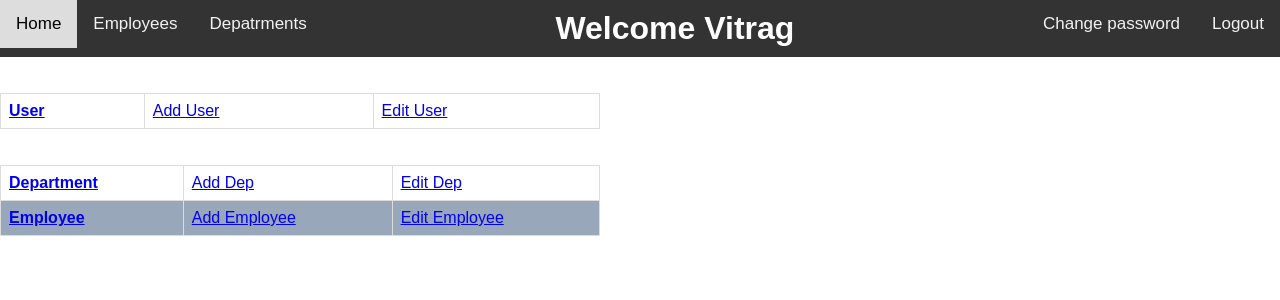
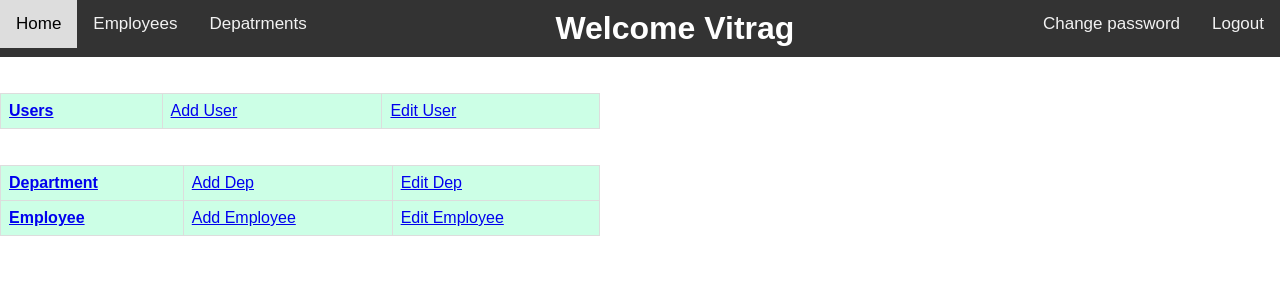
Before and after one commit to vickypatel24/HR_project, a Django app: page /home/ in a window 1280 px wide. Shown: the top 300 px of the page. Run offline with Django 4.2, Linux system fonts and the light colour scheme; a user stored in the database is signed in.

```diff
--- a/members/templates/edit_emp.html
+++ b/members/templates/edit_emp.html
@@ -6,6 +6,8 @@ Edit Employee
 {% endblock %}
 
 {% block content %}
+<h2>Edit Employee Details</h2>
+
 
 {{form}}
 
--- a/members/templates/home_page.html
+++ b/members/templates/home_page.html
@@ -15,6 +15,7 @@ td, th {
   border: 1px solid #dddddd;
   text-align: left;
   padding: 8px;
+  background-color: #ccffe6;
 }
 
 tr:nth-child(even) {
@@ -28,7 +29,7 @@ tr:nth-child(even) {
 <div style="width:600px">
     <table>
         <tr>
-        <th><a href="{% url 'user_view' %}">User</a></th>
+        <th><a href="{% url 'user_view' %}">Users</a></th>
         <td><a href="{% url 'add_user' %}">Add User</a> </td>
         <td><a href="{% url 'user_view' %}">Edit User</a> </td>
         </tr>
```
Also changed, not shown: members/migrations/0013_alter_userotp_otp.py (added), 6 other files.
